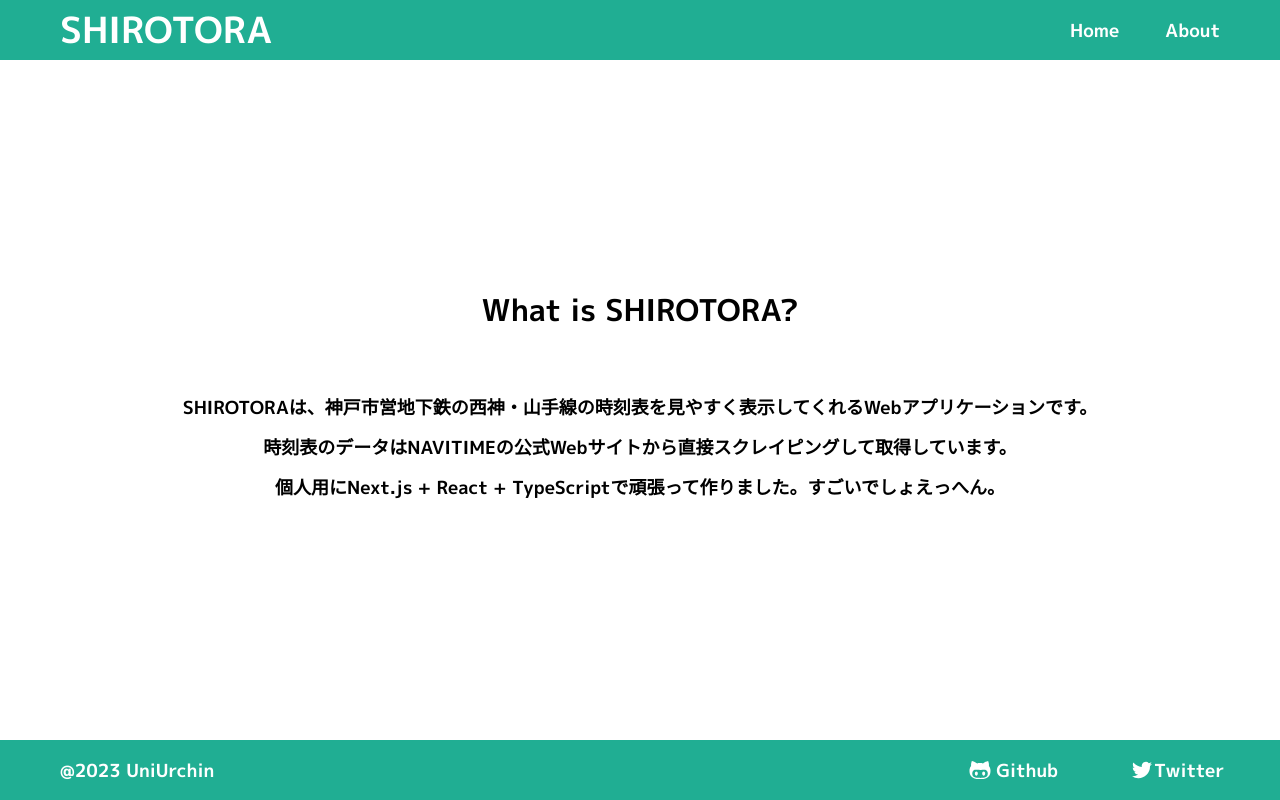
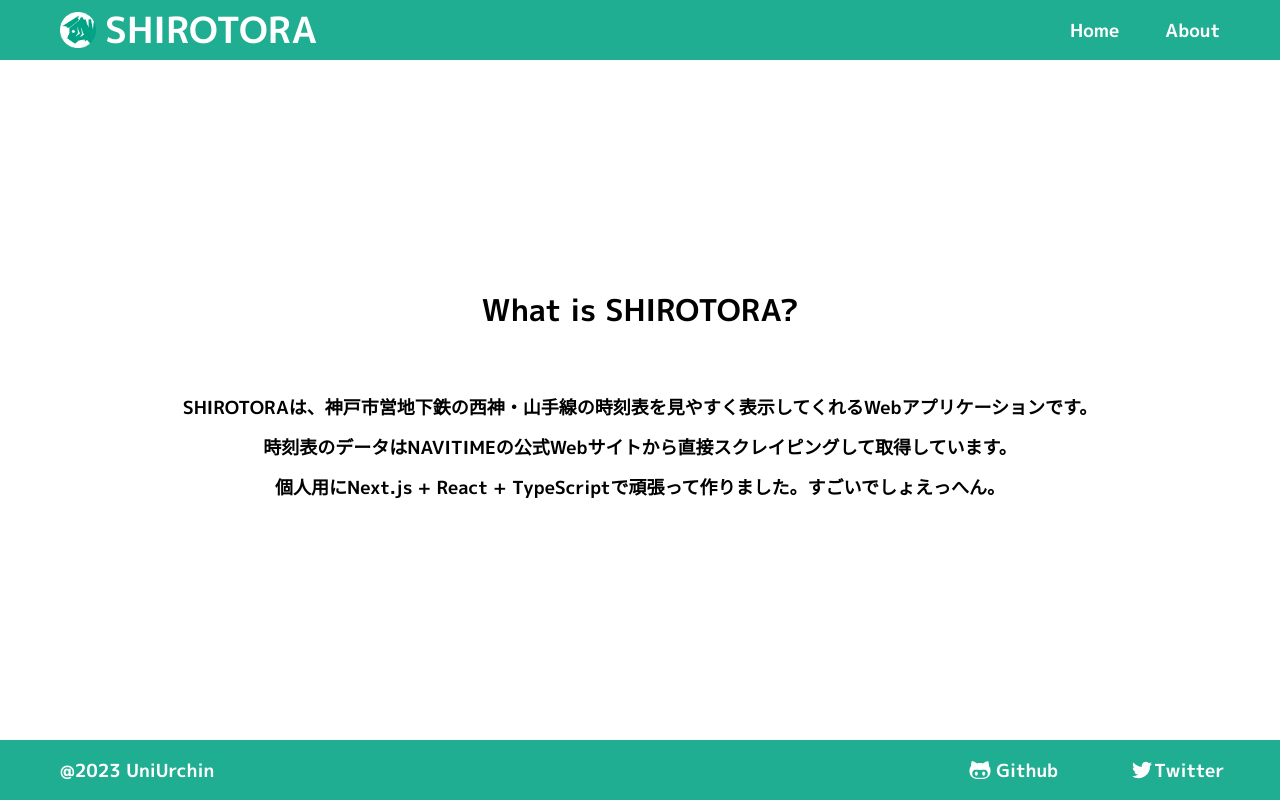
Before and after one commit to tosuri13/shirotora, a Next.js app: page /about in a window 1280 px wide. Built offline with nearby package versions, Linux system fonts and the light colour scheme.

Commit message:
:zap: ロゴ画像を追加

```diff
--- a/components/Header/Header.module.css
+++ b/components/Header/Header.module.css
@@ -10,9 +10,24 @@
   padding: 0 10rem;
 }
 
-.header H1 {
+.logo {
+  display: flex;
+  flex-direction: row;
+  align-items: center;
+}
+
+.logo h1 {
   margin: 0;
   font-size: 6rem;
+}
+
+.logo span {
+  width: 1.5rem;
+}
+
+.logo img {
+  width: 6rem;
+  height: 6rem;
 }
 
 .menu {
--- a/components/Header/index.tsx
+++ b/components/Header/index.tsx
@@ -4,7 +4,11 @@ import styles from "./Header.module.css";
 export default function Header(_props) {
   return (
     <div className={styles.header}>
-      <h1>SHIROTORA</h1>
+      <div className={styles.logo}>
+        <img className={styles.logo} src="/shirotora.png" />
+        <span />
+        <h1>SHIROTORA</h1>
+      </div>
       <div className={styles.menu}>
         <NextLink href="/" legacyBehavior>
           <a>Home</a>
--- a/pages/_app.tsx
+++ b/pages/_app.tsx
@@ -6,6 +6,7 @@ export default function App({ Component, pageProps }) {
     <>
       <NextHead>
         <title>Shitotora</title>
+        <link rel="icon" href="/favicon.ico" />
         <meta
           name="viewport"
           content="width=device-width, initial-scale=1, shrink-to-fit=no"
```
Also changed, not shown: public/shirotora.png (added), 1 other file (tests, documents, lock files or other folders).
